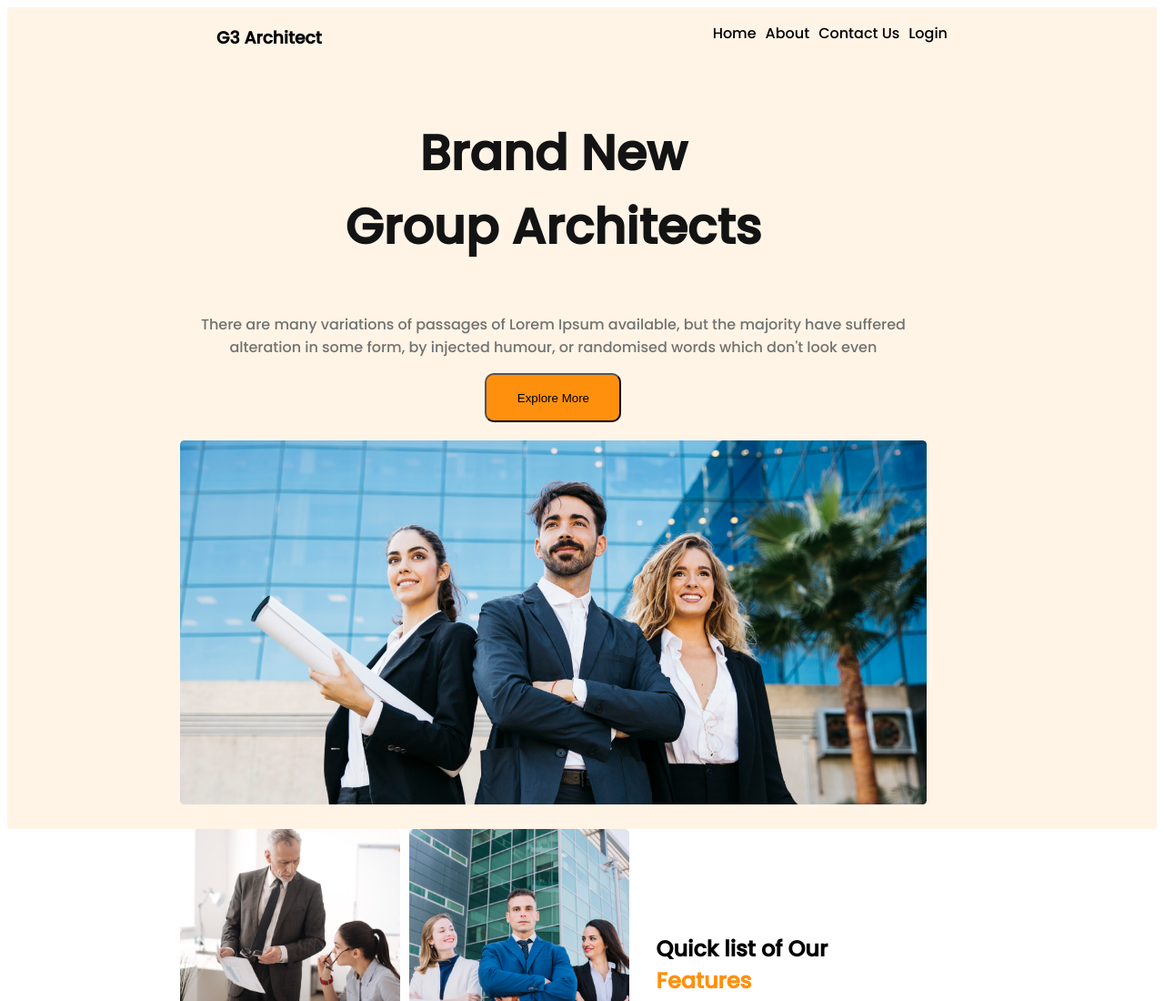
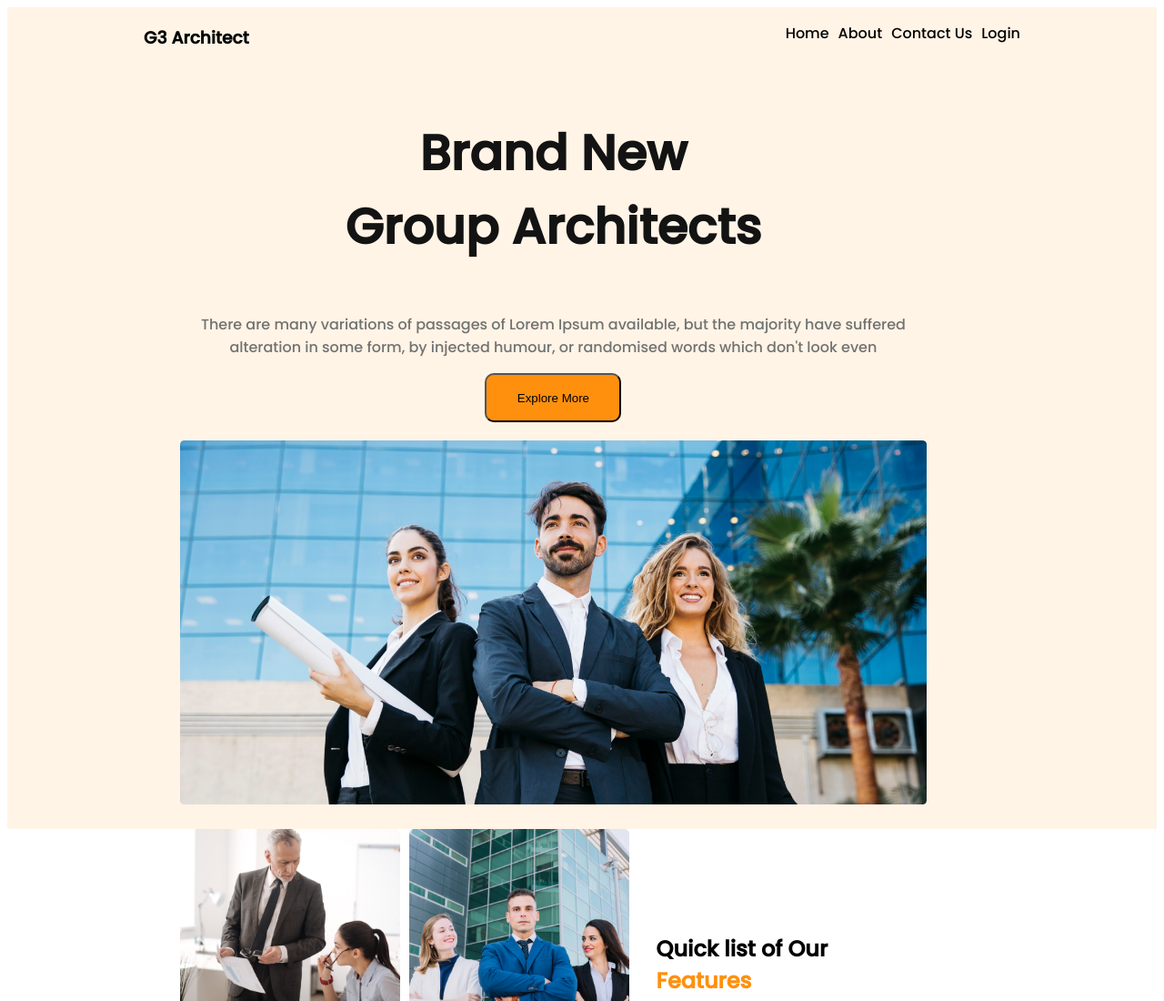
Before and after one commit to Mahmudul-Hasan-dev/architect-design, a plain HTML site: page index.html in a window 1280 px wide. Shown: the top 1100 px of the page at 91% size. Drawn offline with Linux system fonts and the light colour scheme.

Commit message:
responsive done tested on chrome Iphone se tab for mobile

```diff
--- a/styles/style.css
+++ b/styles/style.css
@@ -25,7 +25,7 @@ header {
 
 /* navbar style */
 .nav {
-    margin: 0 230px;
+    margin: 0 150px;
     display: flex;
     justify-content: space-between;
 }
```
